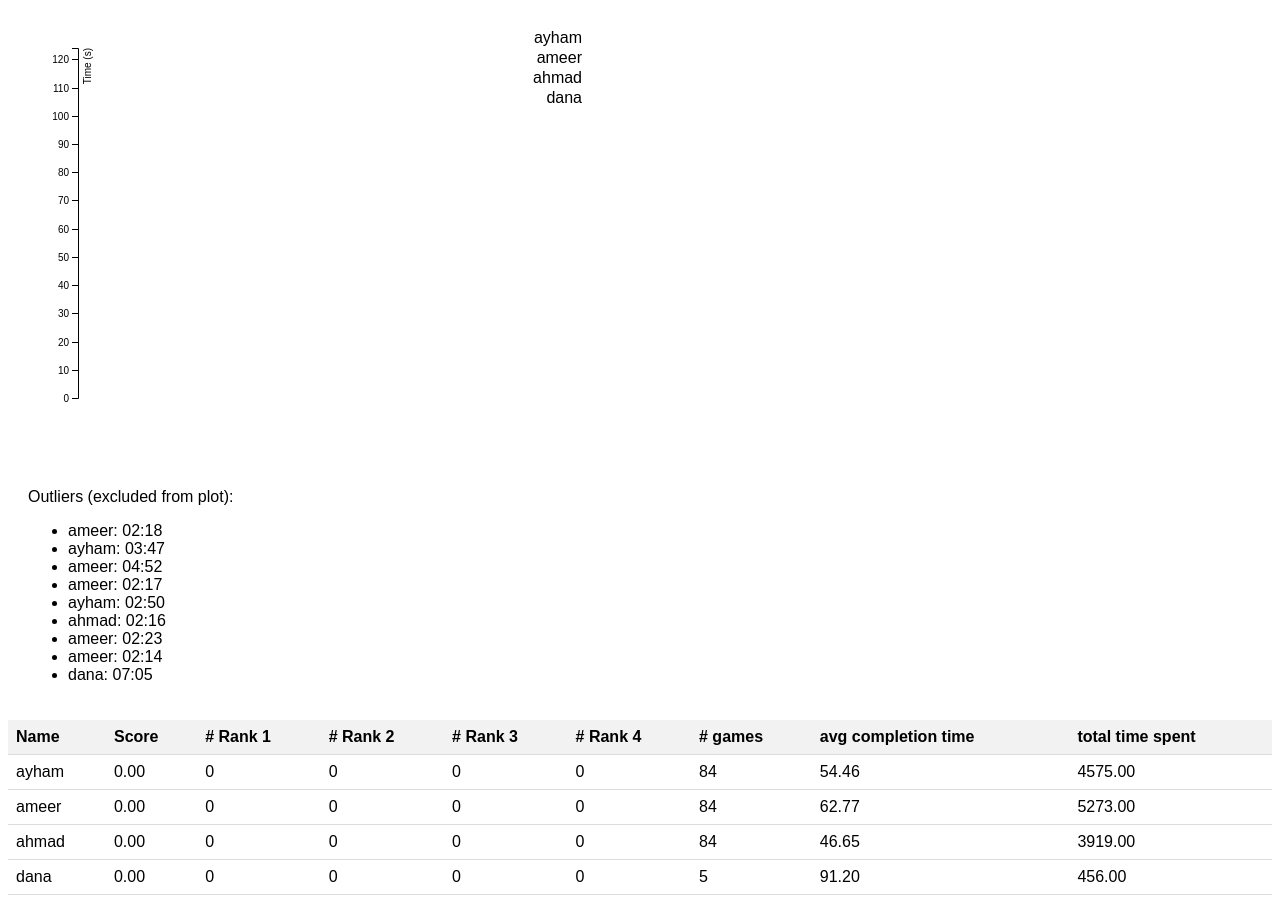
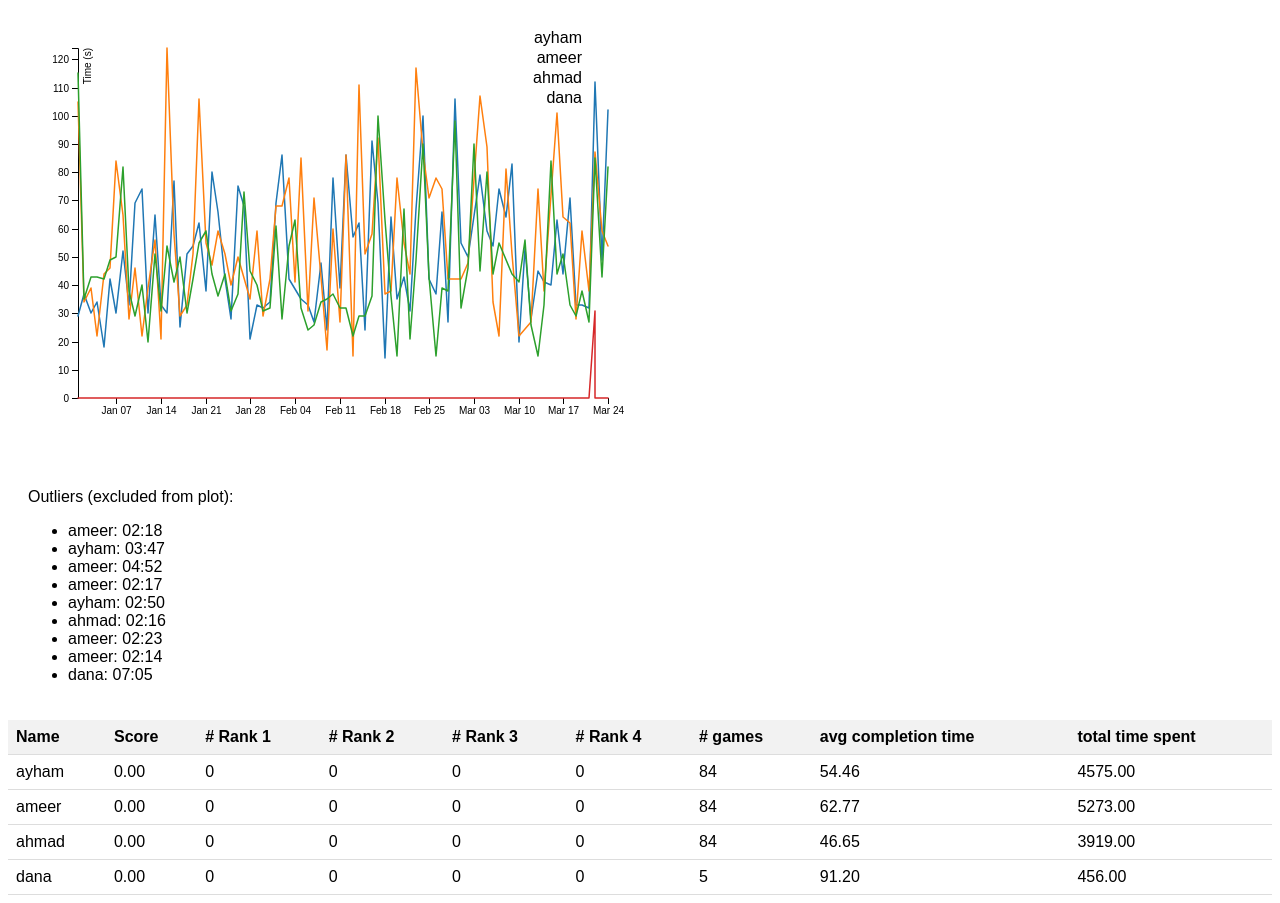
Before and after one commit to alnassera/aalnasser.github.io, a plain HTML site: page index.html in a window 1280 px wide. Drawn offline with nearby package versions, Linux system fonts and the light colour scheme.

Commit message:
i think its this

```diff
--- a/index.html
+++ b/index.html
@@ -59,7 +59,7 @@
         height = +svg.attr("height") - margin.top - margin.bottom,
         g = svg.append("g").attr("transform", "translate(" + margin.left + "," + margin.top + ")");
 
-    const parseTime = d3.timeParse("%m/%d/%Y");
+    const parseTime = d3.timeParse("%Y-%m-%d");
 
     const x = d3.scaleTime().rangeRound([0, width]);
     const y = d3.scaleLinear().rangeRound([height, 0]);
```
